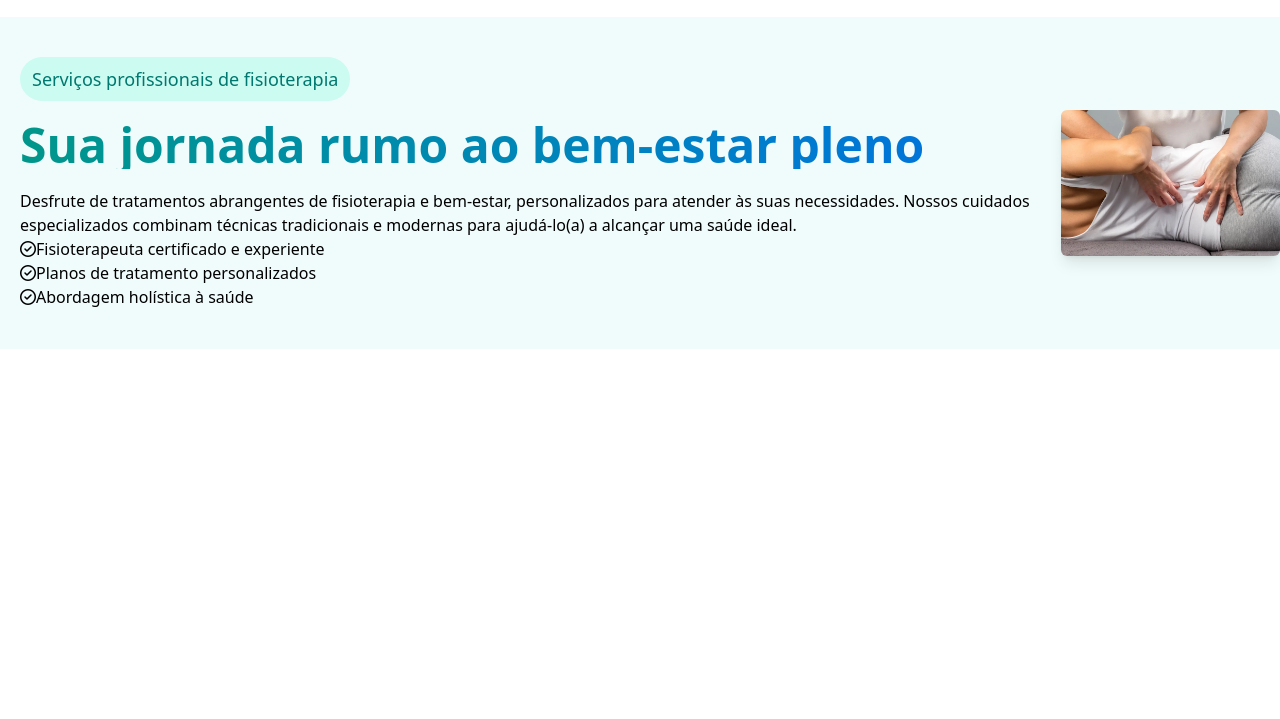
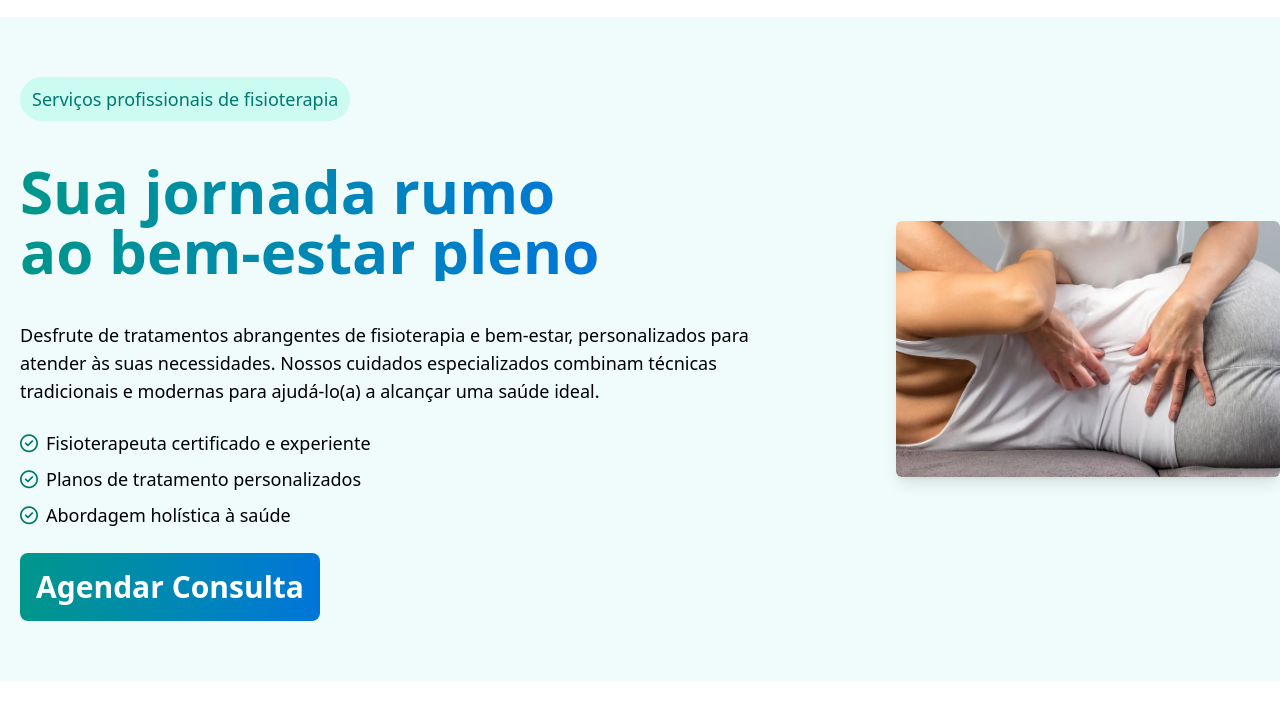
Before and after one commit to sumanbiswasdev/dra.claudia-leite-monteiro-tailwindcss, a website: page index.html in a window 1280 px wide. Shown: the part 79-798 px from the top of the page. Drawn offline with Linux system fonts and the light colour scheme.

Commit message:
hero sections is ongoing update

```diff
--- a/index.html
+++ b/index.html
@@ -88,14 +88,16 @@
 
         <div class="lg:flex lg:flex-col justify-center items-start px-5">
 
-          <p class="bg-clau4 w-5/6 lg:w-auto rounded-full px-3 py-2 text-clautext1 text-lg font-medium mb-5"><span>Serviços profissionais de fisioterapia</span></p>
-          <h1 class="text-transparent bg-clip-text bg-gradient-to-r from-gre1 to-gre2 text-4xl lg:text-5xl
-          font-black z-50 mb-5"><span>Sua jornada rumo ao bem-estar pleno</span></h1>
-          <p class=""><span>Desfrute de tratamentos abrangentes de fisioterapia e bem-estar, personalizados para atender às suas necessidades. Nossos cuidados especializados combinam técnicas tradicionais e modernas para ajudá-lo(a) a alcançar uma saúde ideal.</span></p>
-          <p class=""><span><i class="fa-regular fa-circle-check"></i>Fisioterapeuta certificado e experiente</span></p>
-          <p class=""><span><i class="fa-regular fa-circle-check"></i>Planos de tratamento personalizados</span></p>
-          <p class=""><span><i class="fa-regular fa-circle-check"></i>Abordagem holística à saúde</span></p>
+          <p class="bg-clau4 w-[320px] lg:w-auto rounded-full px-3 py-2 text-clautext1 text-lg font-medium my-5"><span>Serviços profissionais de fisioterapia</span></p>
+          <h1 class="text-transparent bg-clip-text bg-gradient-to-r from-gre1 to-gre2 text-4xl lg:text-6xl
+          font-bold w-[360px] lg:w-[580px] my-5"><span>Sua jornada rumo ao bem-estar pleno</span></h1>
+          <p class="w-auto lg:w-[750px] text-lg font-light my-5"><span>Desfrute de tratamentos abrangentes de fisioterapia e bem-estar, personalizados para atender às suas necessidades. Nossos cuidados especializados combinam técnicas tradicionais e modernas para ajudá-lo(a) a alcançar uma saúde ideal.</span></p>
+          <p class="text-lg font-light my-1"><span><i class="fa-regular fa-circle-check text-clautext1 text-lg mr-2"></i>Fisioterapeuta certificado e experiente</p>
+          <p class="text-lg font-light my-1"><span><i class="fa-regular fa-circle-check text-clautext1 text-lg mr-2"></i>Planos de tratamento personalizados</span></p>
+          <p class="text-lg font-light my-1"><span><i class="fa-regular fa-circle-check text-clautext1 text-lg mr-2"></i>Abordagem holística à saúde</span></p>
 
+          <button class="cursor-pointer bg-gradient-to-r from-gre1 to-gre2 text-white
+          text-lg lg:text-3xl font-semibold p-4 rounded-lg my-5 hover:shadow-lg hover:text-clautext1 hover:bg-black">Agendar Consulta</button>
         </div>
 
         <div>
```
Also changed, not shown: src/style.css.
